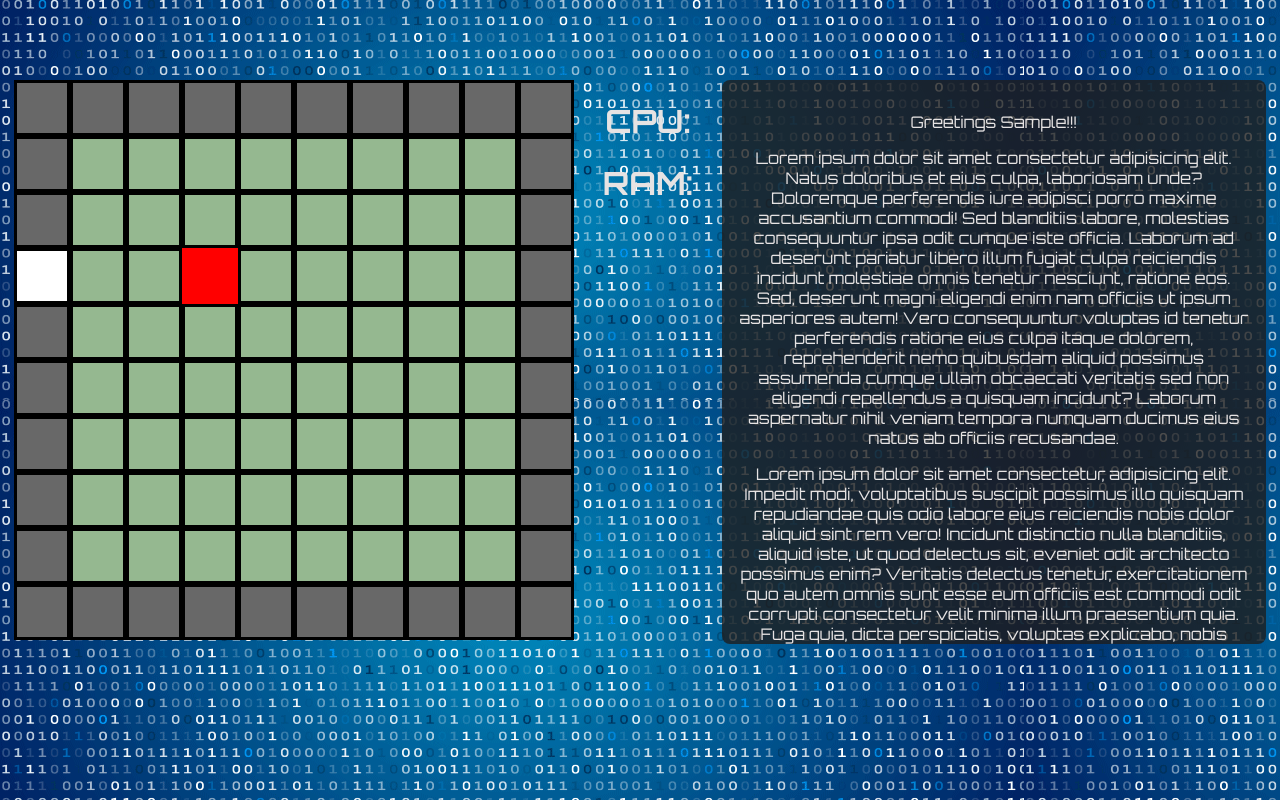
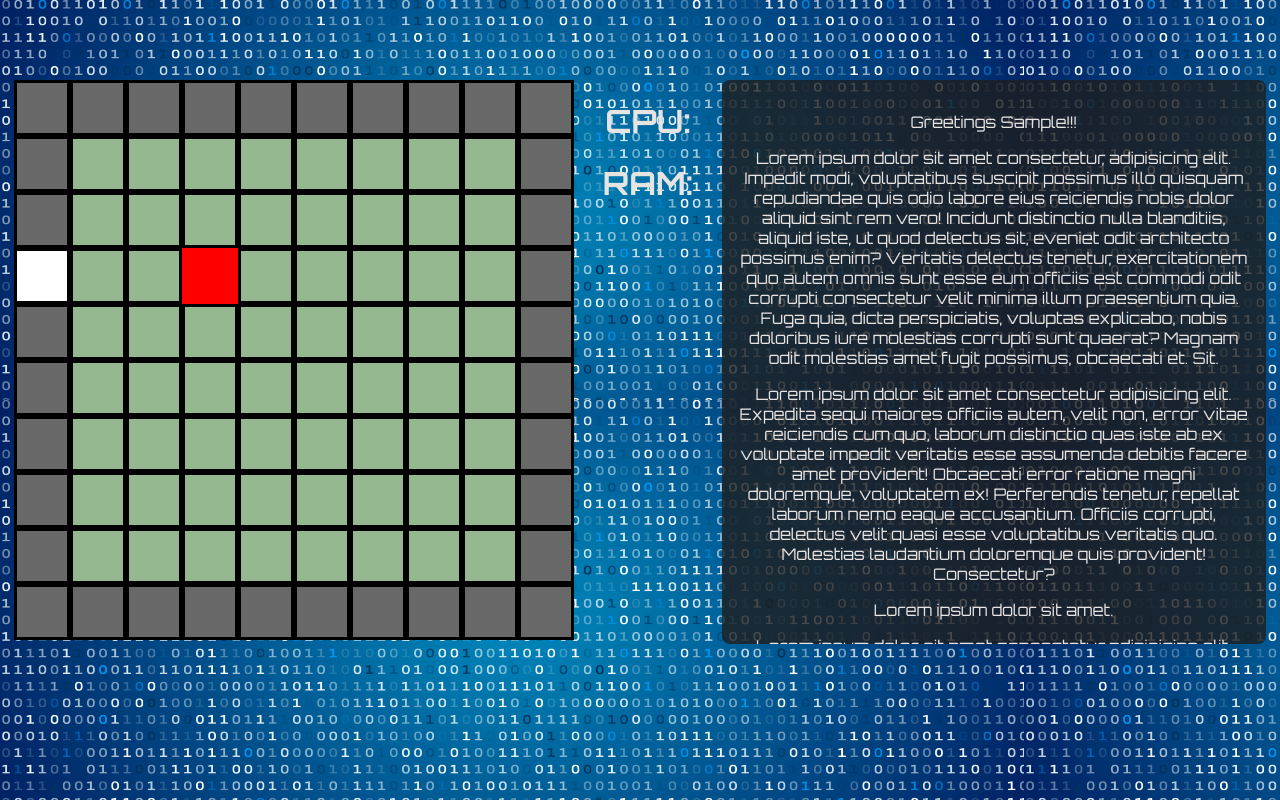
Before and after one commit to JLEWilson/Escape_from_Mr.Robogers_Neighborhood, a website built with webpack: page src/index.html in a window 1280 px wide. Both pictures are taken after typing "Sample" into the empty fields and a click on the button "Create". Built offline with nearby package versions, Linux system fonts and the light colour scheme.

```diff
--- a/src/index.html
+++ b/src/index.html
@@ -27,7 +27,7 @@
       </div>
       <div id="text-box">
         <div id="story-box">
-            <div class='story-area'>Lorem ipsum dolor sit amet consectetur adipisicing elit. Natus doloribus et eius culpa, laboriosam unde? Doloremque perferendis iure adipisci porro maxime accusantium commodi! Sed blanditiis labore, molestias consequuntur ipsa odit cumque iste officia. Laborum ad deserunt pariatur libero illum fugiat culpa reiciendis incidunt molestiae omnis tenetur nesciunt, ratione eos. Sed, deserunt magni eligendi enim nam officiis ut ipsum asperiores autem! Vero consequuntur voluptas id tenetur perferendis ratione eius culpa itaque dolorem, reprehenderit nemo quibusdam aliquid possimus assumenda cumque ullam obcaecati veritatis sed non eligendi repellendus a quisquam incidunt? Laborum aspernatur nihil veniam tempora numquam ducimus eius natus ab officiis recusandae.
+            <div class='story-area'>
               <p>Lorem ipsum dolor sit amet consectetur, adipisicing elit. Impedit modi, voluptatibus suscipit possimus illo quisquam repudiandae quis odio labore eius reiciendis nobis dolor aliquid sint rem vero! Incidunt distinctio nulla blanditiis, aliquid iste, ut quod delectus sit, eveniet odit architecto possimus enim? Veritatis delectus tenetur, exercitationem quo autem omnis sunt esse eum officiis est commodi odit corrupti consectetur velit minima illum praesentium quia. Fuga quia, dicta perspiciatis, voluptas explicabo, nobis doloribus iure molestias corrupti sunt quaerat? Magnam odit molestias amet fugit possimus, obcaecati et. Sit.</p>
               <p>Lorem ipsum dolor sit amet consectetur adipisicing elit. Expedita sequi maiores officiis autem, velit non, error vitae reiciendis cum quo, laborum distinctio quas iste ab ex voluptate impedit veritatis esse assumenda debitis facere amet provident! Obcaecati error ratione magni doloremque, voluptatem ex! Perferendis tenetur, repellat laborum nemo eaque accusantium. Officiis corrupti, delectus velit quasi esse voluptatibus veritatis quo. Molestias laudantium doloremque quis provident! Consectetur?</p>
               <p>Lorem ipsum dolor sit amet.</p>
```
Also changed, not shown: src/js/DisplayObjects.js (line endings or trailing spaces).
